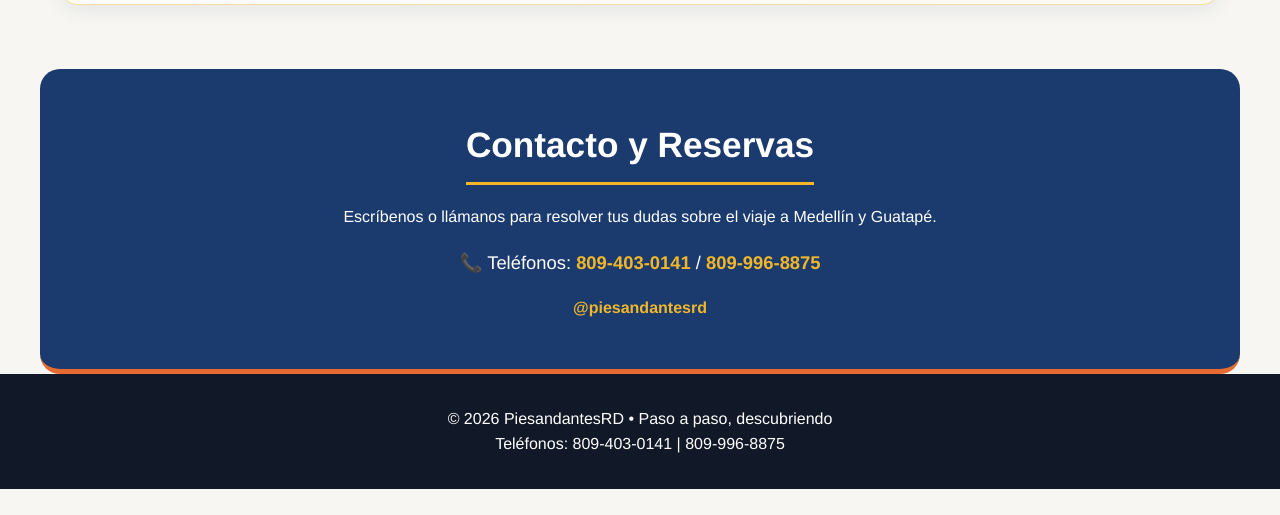
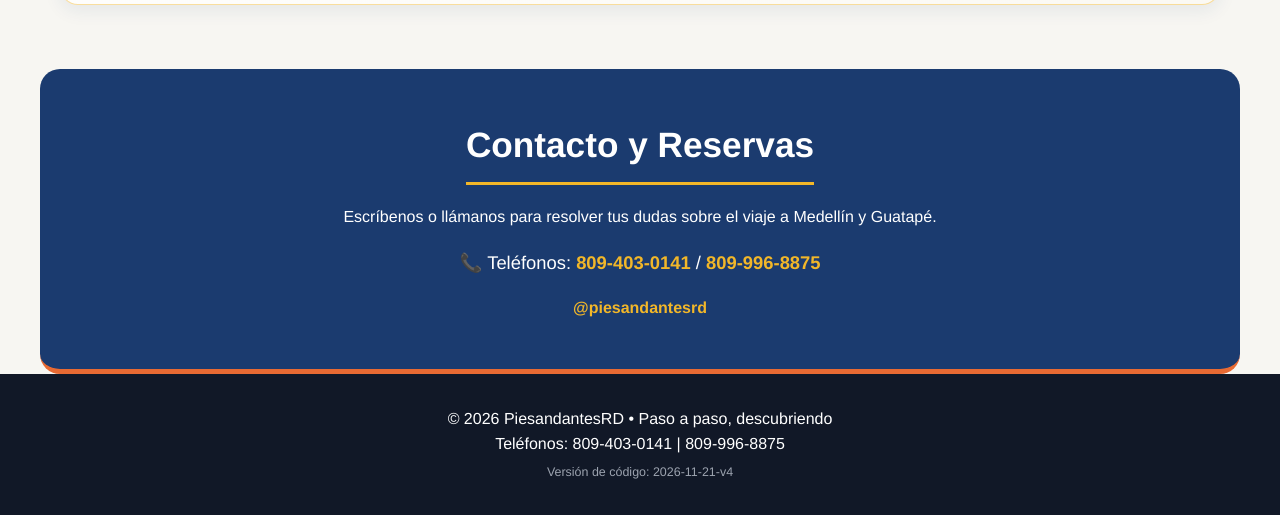
Before and after one commit to jofc09/piesandantesrd-wedsite, a plain HTML site: page index.html in a window 1280 px wide. Shown: the part 4117-4632 px from the top of the page. Before the commit the page ends 4606 px from the top, so only its background shows below. Drawn offline with Linux system fonts and the light colour scheme.

Commit message:
Update index.html

```diff
--- a/index.html
+++ b/index.html
@@ -1217,6 +1217,7 @@
     <footer>
         <p>&copy; 2026 PiesandantesRD • Paso a paso, descubriendo</p>
         <p>Teléfonos: 809-403-0141 | 809-996-8875</p>
+        <p id="codeVersionFooter" style="font-size: 0.78rem; color: #9CA3AF; margin-top: 6px;"></p>
     </footer>
 
     <!-- Botón flotante de Instagram -->
@@ -1455,7 +1456,7 @@
         // =================================
         // 1. VARIABLES AJUSTABLES DEL SISTEMA
         // =================================
-        const APP_CODE_VERSION = '2026-11-21-v3'; // Cambia este valor al actualizar el código para refrescar datos base en localStorage
+        const APP_CODE_VERSION = '2026-11-21-v4'; // Versión actual del código para refrescar datos base en localStorage
         const ADMIN_PASS = 'admin123'; // Clave actual del Panel Admin (Ctrl + Shift + A)
         const DEFAULT_WA_1 = '18094030141';
         const DEFAULT_WA_2 = '18099968875';
@@ -1508,6 +1509,10 @@
                 localStorage.removeItem('piesandantesTrip');
                 localStorage.removeItem('news');
                 localStorage.setItem('appCodeVersion', APP_CODE_VERSION);
+            }
+            const footerVersionEl = document.getElementById('codeVersionFooter');
+            if (footerVersionEl) {
+                footerVersionEl.textContent = `Versión de código: ${APP_CODE_VERSION}`;
             }
         }
 
```
